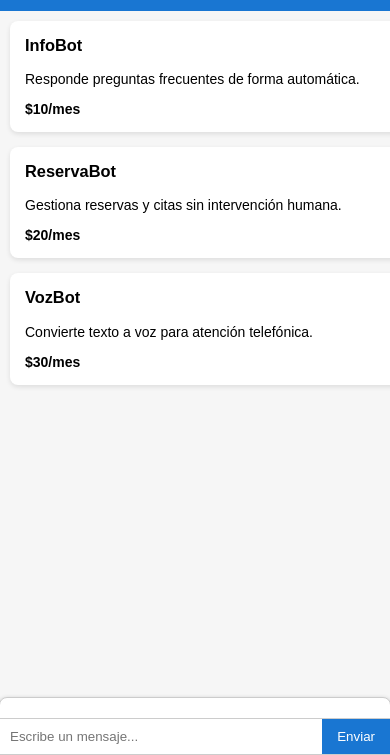
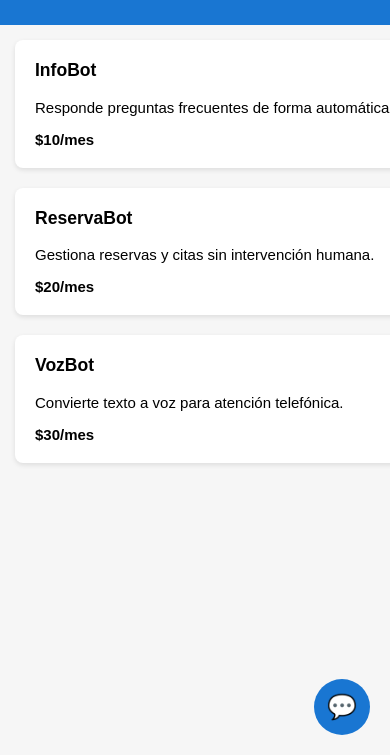
Before and after one commit to JABYLM/myvirtualbizz-landing, a plain HTML site: page index.html in a window 390 px wide. Shown: the part 89-844 px from the top of the page. Drawn offline with Linux system fonts and the light colour scheme.

Commit message:
Make landing responsive

```diff
--- a/index.html
+++ b/index.html
@@ -25,11 +25,11 @@
     }
     .plan {
       background: #fff;
-      padding: 15px;
+      padding: 20px;
       border-radius: 8px;
       width: 280px;
       box-shadow: 0 2px 5px rgba(0, 0, 0, 0.1);
-      margin-bottom: 20px;
+      margin-bottom: 24px;
     }
     .plan h3 {
       margin-top: 0;
@@ -89,29 +89,52 @@
       outline: none;
     }
 
+    #chatToggle {
+      display: none;
+    }
+
     @media (max-width: 600px) {
       body {
-        font-size: 14px;
+        font-size: 15px;
       }
       header {
-        padding: 15px 0;
+        padding: 20px 0;
       }
       .plans {
         flex-direction: column;
-        margin: 10px;
+        margin: 15px;
         align-items: stretch;
       }
       .plan {
         width: 100%;
-        margin-bottom: 15px;
+        margin-bottom: 20px;
       }
       #chatbox {
         bottom: 0;
-        left: 50%;
-        right: auto;
-        transform: translateX(-50%);
+        left: 0;
+        right: 0;
+        transform: none;
         width: 100%;
         border-radius: 8px 8px 0 0;
+        display: none;
+        max-height: 60vh;
+      }
+      #chatbox.open {
+        display: flex;
+      }
+      #chatToggle {
+        display: block;
+        position: fixed;
+        bottom: 20px;
+        right: 20px;
+        width: 56px;
+        height: 56px;
+        border-radius: 50%;
+        background: #1976d2;
+        color: #fff;
+        border: none;
+        font-size: 24px;
+        cursor: pointer;
       }
     }
   </style>
@@ -148,10 +171,19 @@
       <button type="submit">Enviar</button>
     </form>
   </div>
+  <button id="chatToggle">💬</button>
 
   <script>
     const form = document.getElementById('chatInput');
     const messages = document.getElementById('chatMessages');
+    const chatbox = document.getElementById('chatbox');
+    const toggleBtn = document.getElementById('chatToggle');
+
+    if (toggleBtn) {
+      toggleBtn.addEventListener('click', () => {
+        chatbox.classList.toggle('open');
+      });
+    }
 
     form.addEventListener('submit', async function (e) {
       e.preventDefault();
@@ -161,6 +193,7 @@
 
       appendMessage('Tú', userText);
       input.value = '';
+      chatbox.classList.add('open');
 
       try {
         const res = await fetch('/api/gpt', {
```
